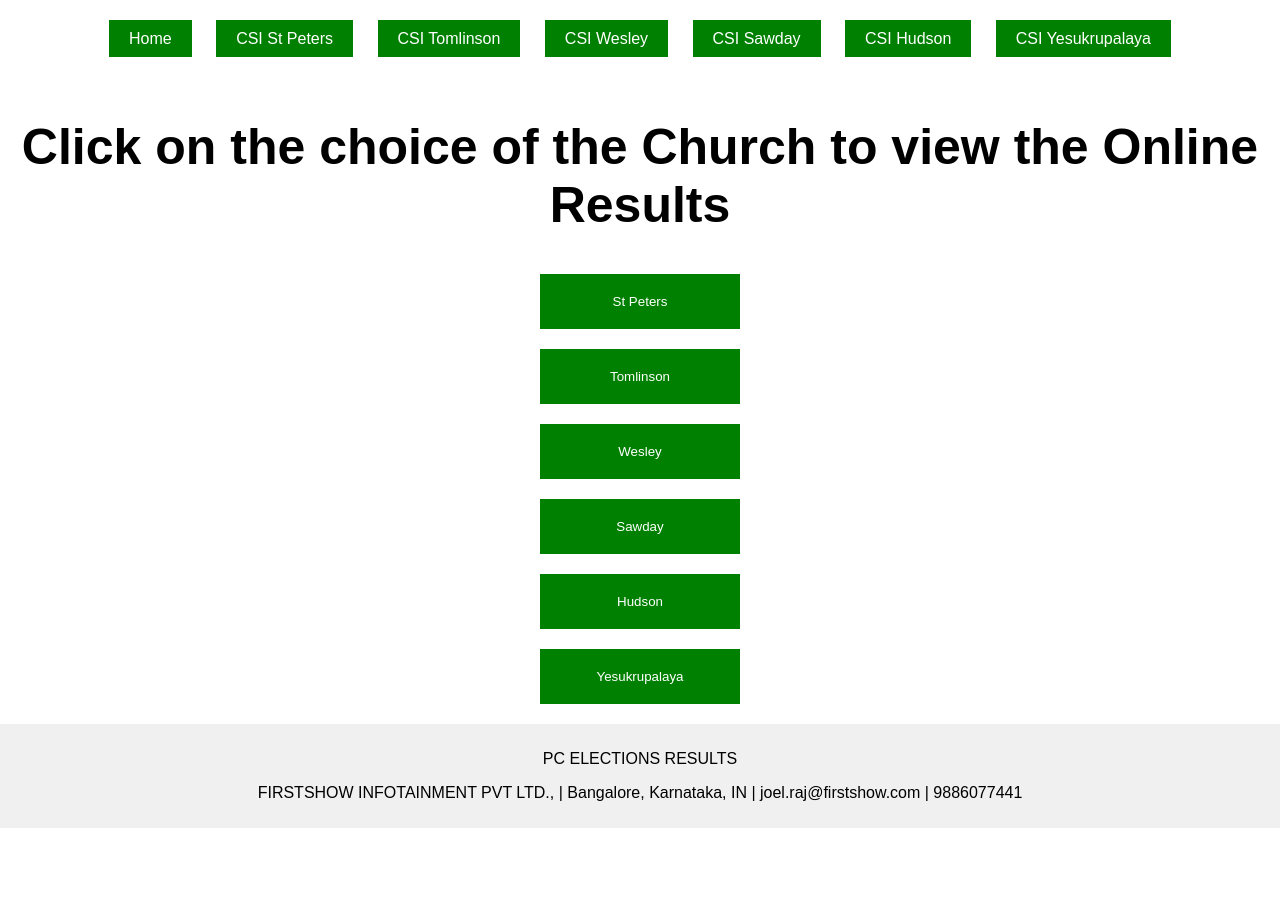
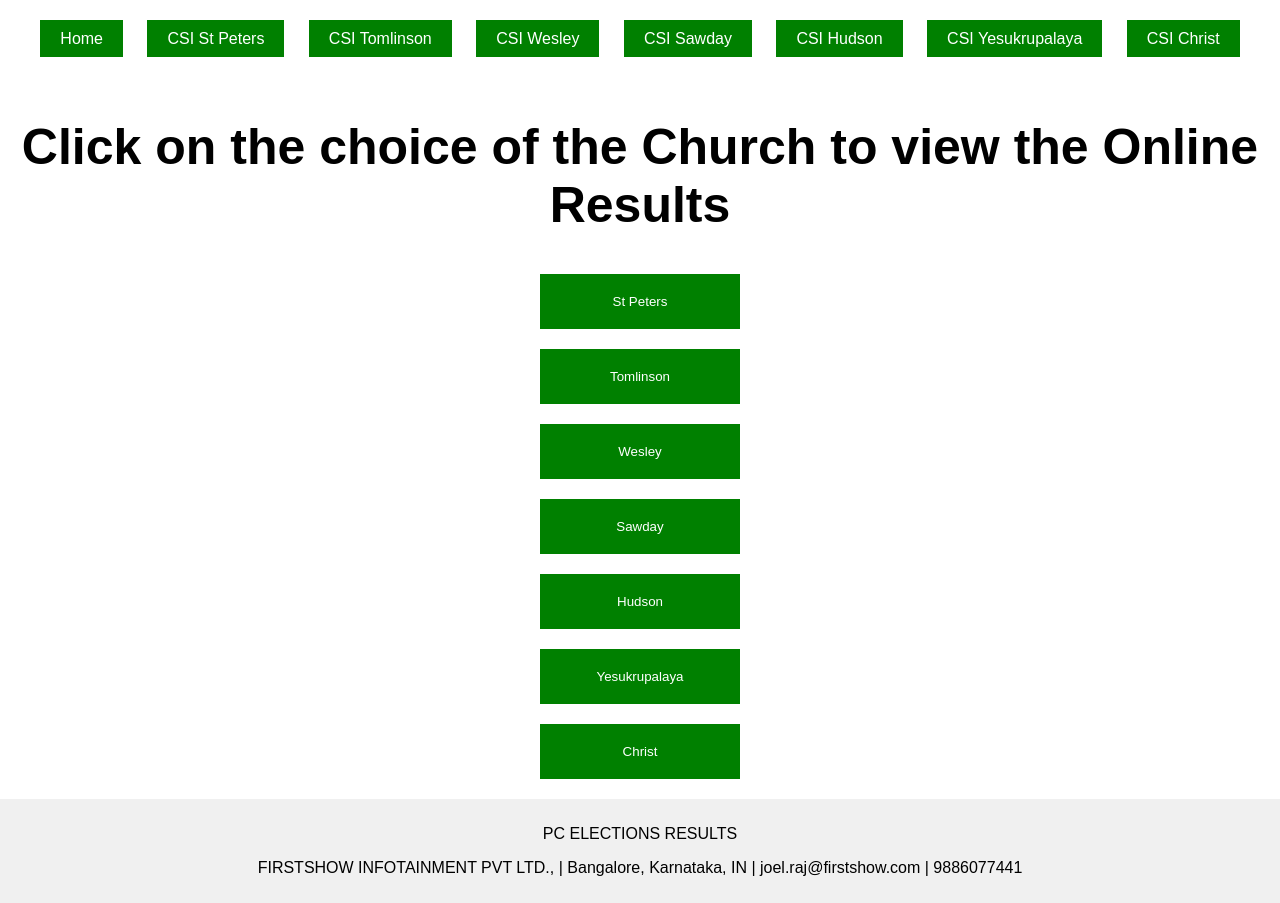
Before and after one commit to csi-church/elections, a plain HTML site: page index.html in a window 1280 px wide. Before the commit the page ends 828 px from the top, so only its background shows below. Drawn offline with Linux system fonts and the light colour scheme.

Commit message:
Update index.html

```diff
--- a/index.html
+++ b/index.html
@@ -17,6 +17,7 @@
                 <li><a href="sawday.html">CSI Sawday</a></li>
                 <li><a href="hudson.html">CSI Hudson</a></li>
                 <li><a href="yesukrupalaya.html">CSI Yesukrupalaya</a></li>
+                <li><a href="Christ.html">CSI Christ</a></li>
             </ul>
         </nav>
     </header>
@@ -30,6 +31,7 @@
             <button onclick="location.href='sawday.html'">Sawday</button>
             <button onclick="location.href='hudson.html'">Hudson</button>
             <button onclick="location.href='yesukrupalaya.html'">Yesukrupalaya</button>
+            <button onclick="location.href='Christ.html'">Christ</button>
         </div>
     </main>
 
```
